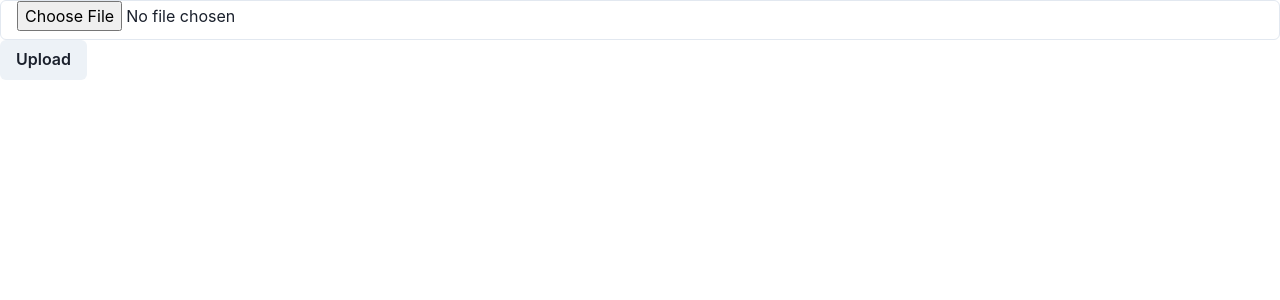
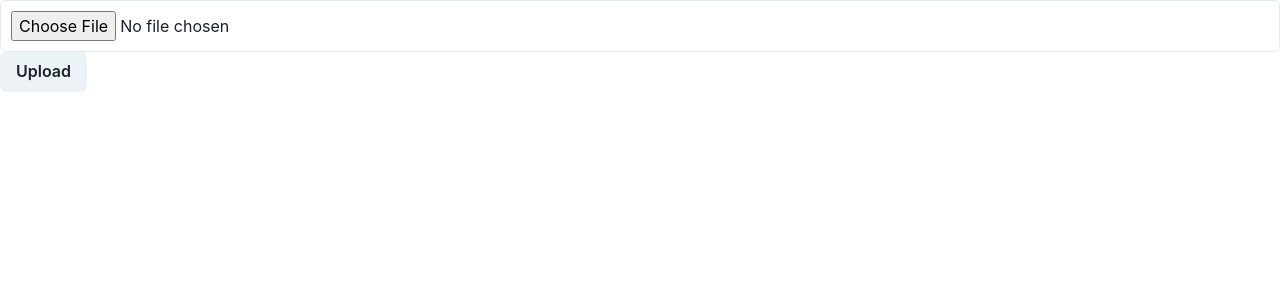
Before and after one commit to RezaRahemtola/playground, a React (Create React App) app in the folder aleph/upload-file-app/: page / in a window 1280 px wide. Shown: the top 300 px of the page. Built offline with nearby package versions, Linux system fonts and the light colour scheme.

Commit message:
[FIX] SIze of upload file input

```diff
--- a/aleph/upload-file-app/src/app/App.tsx
+++ b/aleph/upload-file-app/src/app/App.tsx
@@ -9,6 +9,9 @@ function App(): JSX.Element {
       <>
         <Input
           type="file"
+					h="100%"
+					w="100%"
+					p="10px"
           onChange={(evt) => {
             if (evt.target.files !== null)
               setFile(evt.target.files[0])
```
